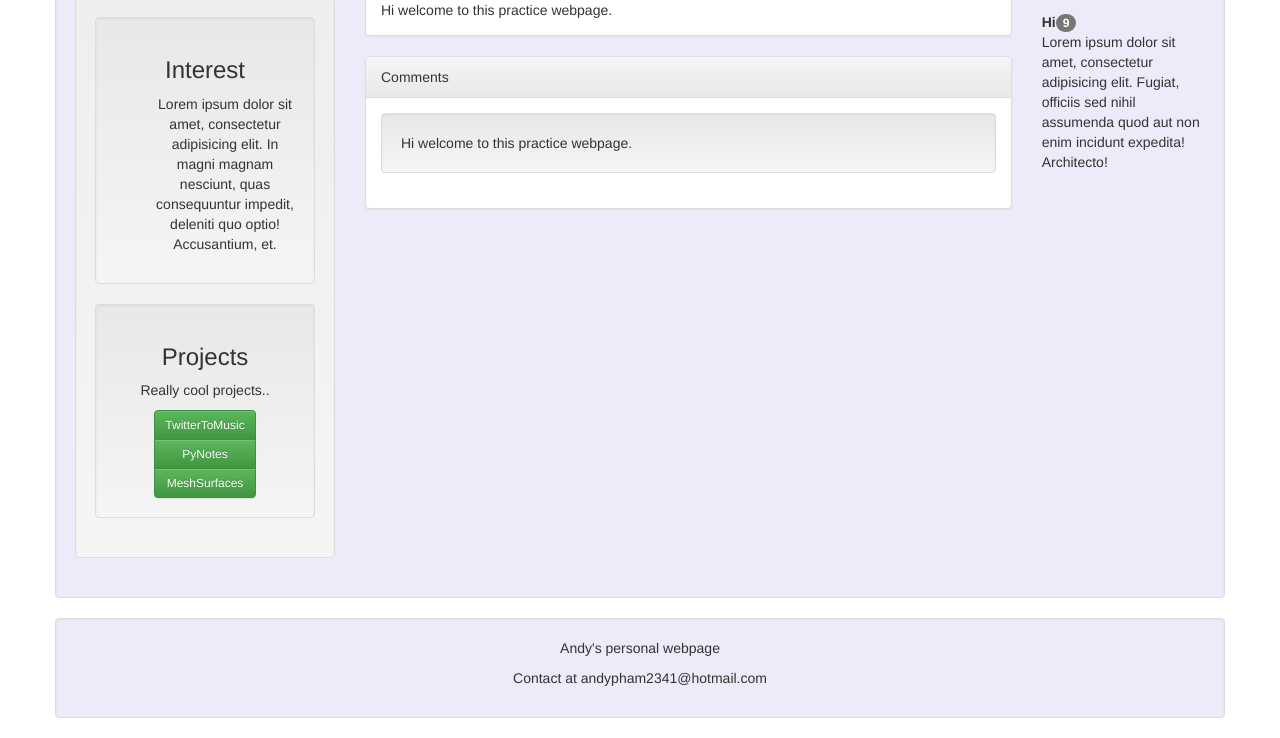
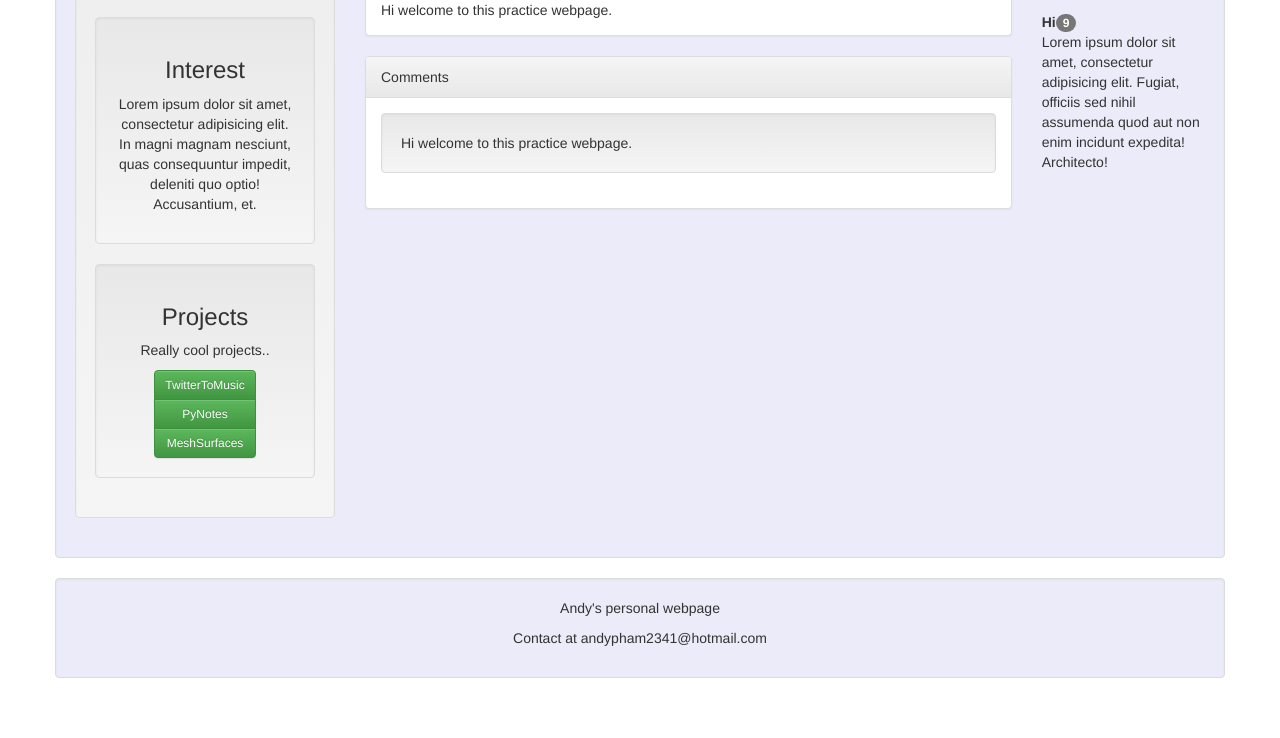
Before and after one commit to AndyPham2341/AndyPham2341.github.io, a plain HTML site: page index.html in a window 1280 px wide. Shown: the part 1148-1886 px from the top of the page. After the commit the page ends 1846 px from the top, so only its background shows below. Drawn offline with nearby package versions, Linux system fonts and the light colour scheme.

Commit message:
change ul to p

```diff
--- a/index.html
+++ b/index.html
@@ -117,7 +117,7 @@
 				<!--INTEREST -->
 				<div class="well">
 					<h3>Interest</h3>
-					<ul> Lorem ipsum dolor sit amet, consectetur adipisicing elit. In magni magnam nesciunt, quas consequuntur impedit, deleniti quo optio! Accusantium, et. </ul>
+					<p> Lorem ipsum dolor sit amet, consectetur adipisicing elit. In magni magnam nesciunt, quas consequuntur impedit, deleniti quo optio! Accusantium, et. </p>
 				</div>
 
 				<!-- PROJECTS -->
```
